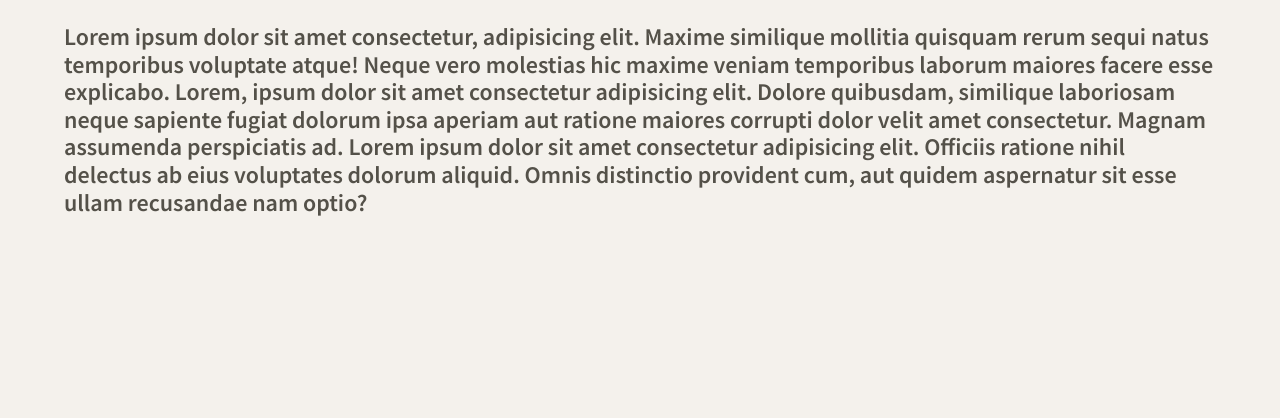
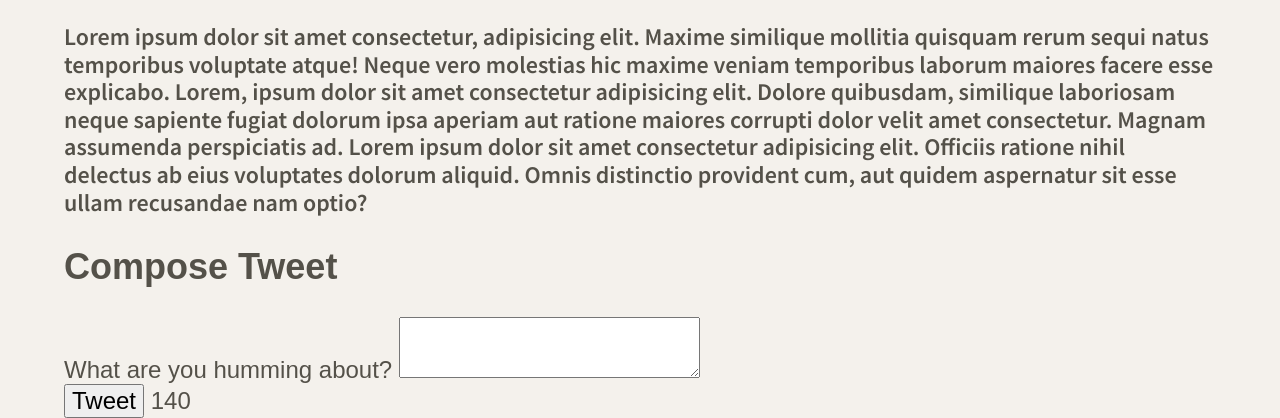
Before and after one commit to lenilsamuel/tweeter, a website: page public/index.html in a window 1280 px wide. Shown: the part 521-939 px from the top of the page. Before the commit the page ends 800 px from the top, so only its background shows below. Drawn offline with nearby package versions, Linux system fonts and the light colour scheme.

Commit message:
add form element

```diff
--- a/public/index.html
+++ b/public/index.html
@@ -27,6 +27,7 @@
     <link rel="stylesheet" href="/styles/layout.css" type="text/css" />
     <link rel="stylesheet" href="/styles/nav.css" type="text/css" />
     <link rel="stylesheet" href="/styles/header.css" type="text/css" />
+    <link rel="stylesheet" href="/styles/new-tweet.css" type="text/css" />
 
     <!-- External JS -->
     <script src="https://ajax.googleapis.com/ajax/libs/jquery/3.4.1/jquery.min.js"></script>
@@ -71,6 +72,18 @@
         ab eius voluptates dolorum aliquid. Omnis distinctio provident cum, aut
         quidem aspernatur sit esse ullam recusandae nam optio?
       </p>
+      <section class="new-tweet">
+        <h2>Compose Tweet</h2>
+        <form>
+          <label for="tweet-text" class="humming">What are you humming about?</label>
+          <textarea name="text" id="tweet-text"></textarea>
+          <br>
+          <div class="tweet-btn-counter">
+            <button type="submit">Tweet</button>
+            <output name="counter" class="counter" for="tweet-text">140</output>
+          </div>
+        </form>
+      </section>
     </main>
   </body>
 </html>
```
